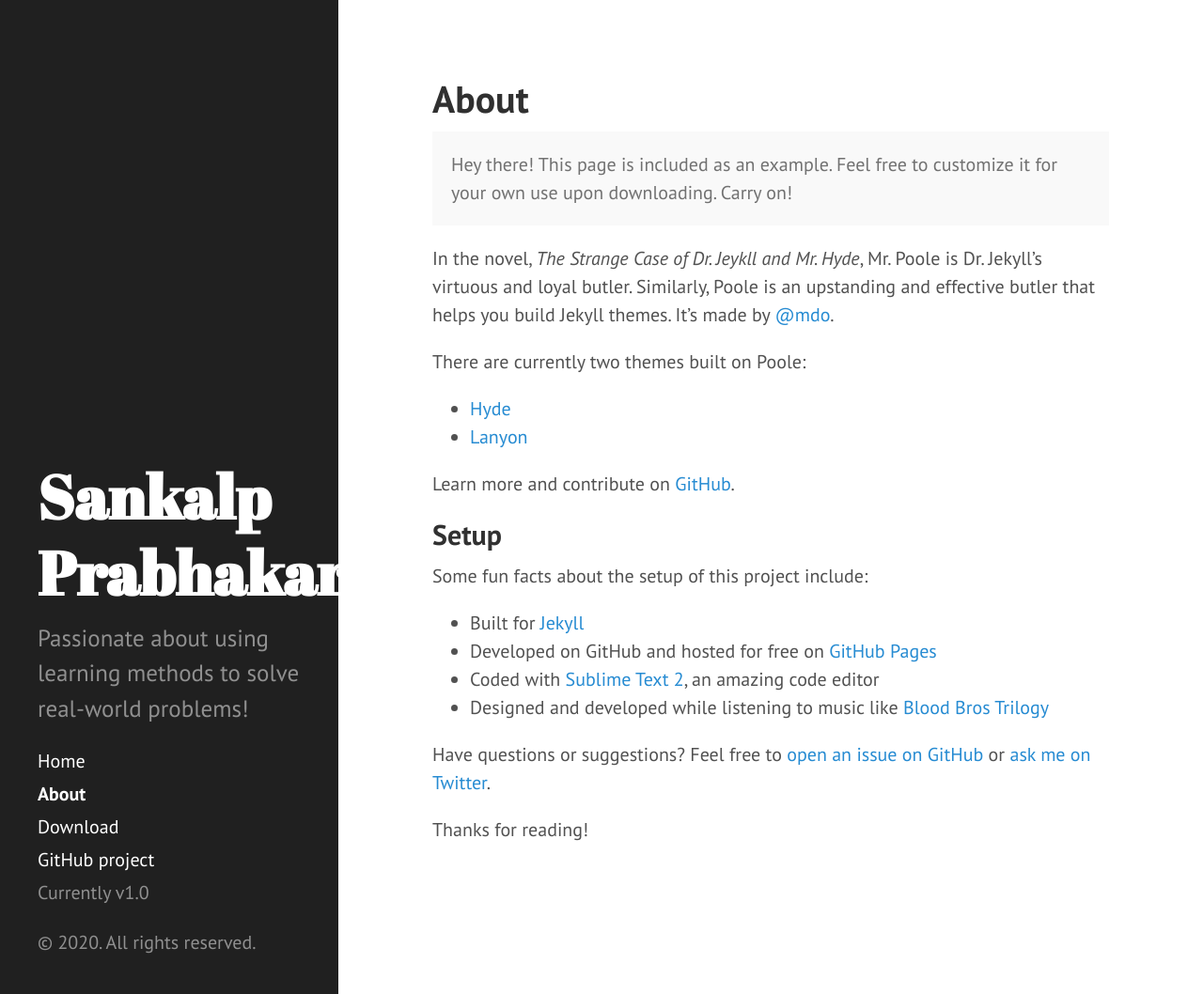
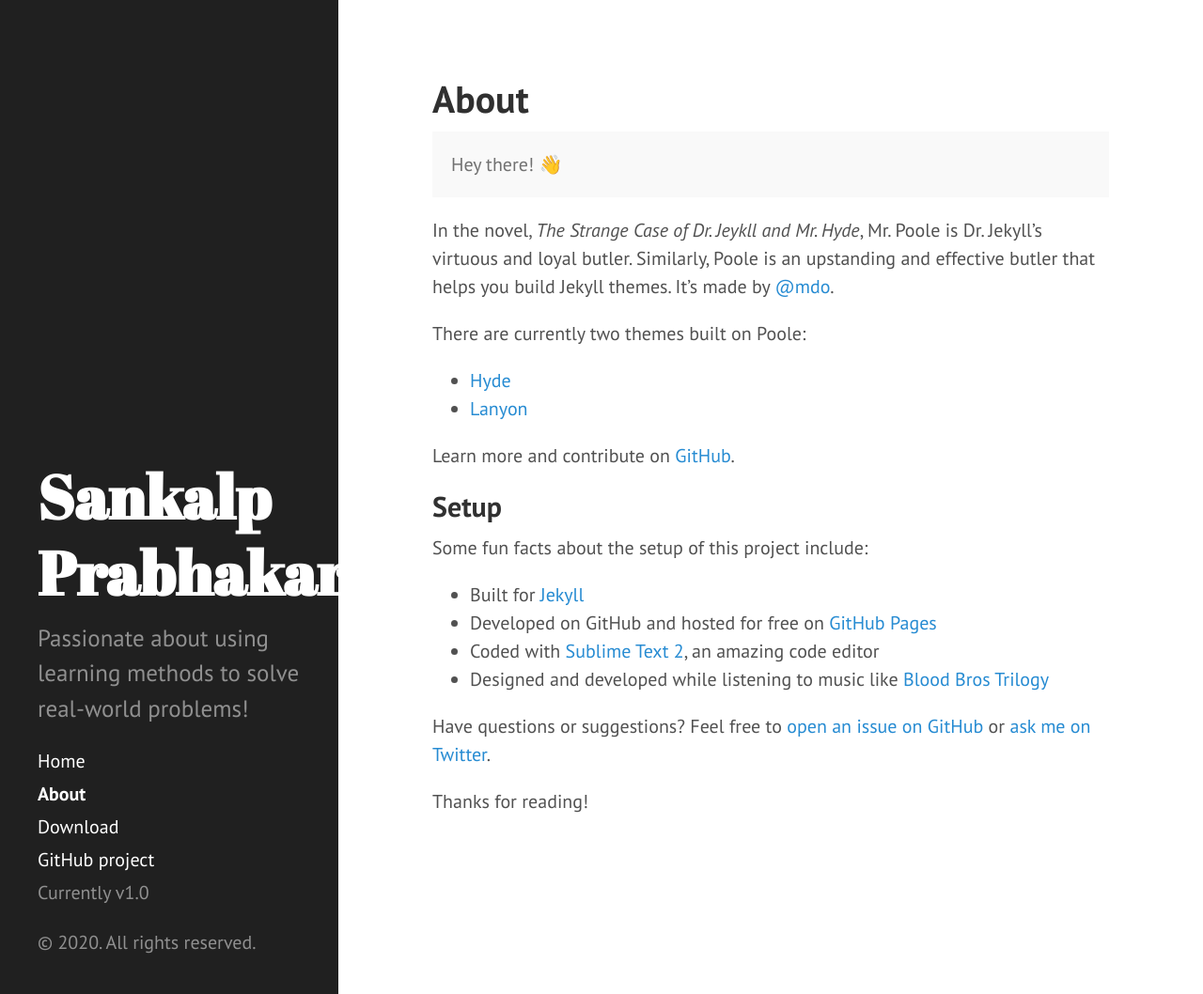
Before and after one commit to sankalp-prabhakar/sankalp-prabhakar.github.io, a Jekyll site: the page built from about.md, in a window 1280 px wide and 1058 px high. Shown: the whole window at 94% size. Built offline with Jekyll 4.4.1, drawn with Linux system fonts in a browser that asks for light colours.

Commit message:
baseline commit #6

```diff
--- a/about.md
+++ b/about.md
@@ -4,7 +4,7 @@ title: About
 ---
 
 <p class="message">
-  Hey there! This page is included as an example. Feel free to customize it for your own use upon downloading. Carry on!
+  Hey there! 👋
 </p>
 
 In the novel, *The Strange Case of Dr. Jeykll and Mr. Hyde*, Mr. Poole is Dr. Jekyll's virtuous and loyal butler. Similarly, Poole is an upstanding and effective butler that helps you build Jekyll themes. It's made by [@mdo](https://twitter.com/mdo).
```
